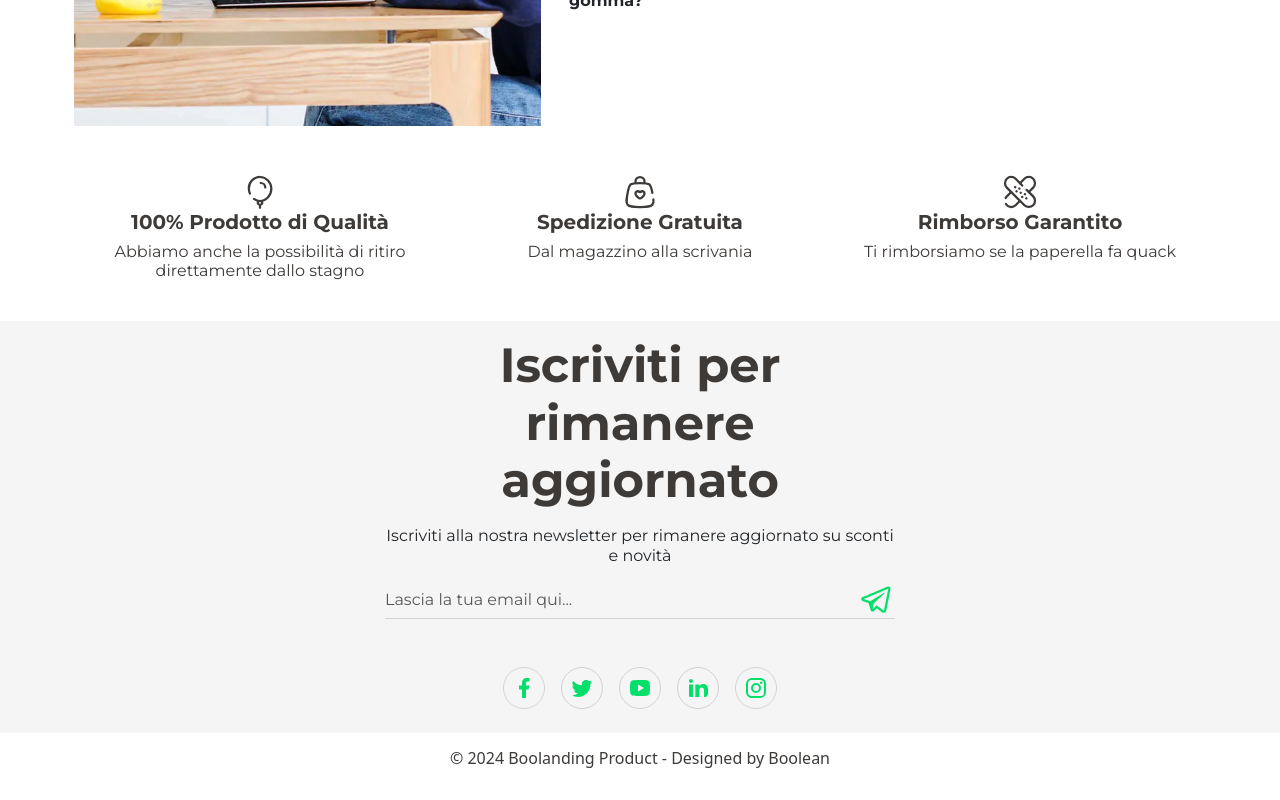
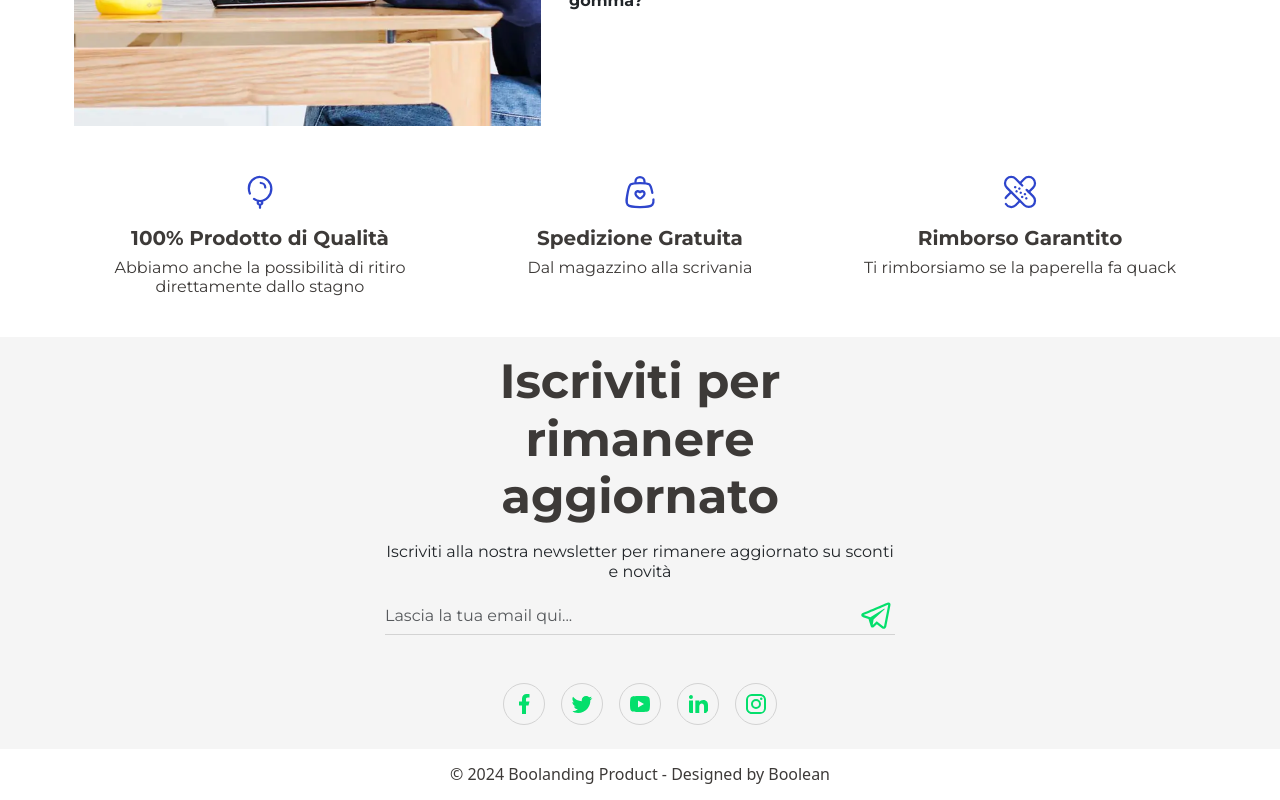
Before and after one commit to LucaCavatassi/landing-page-product, a Vue app: page / in a window 1280 px wide. Shown: the part 2397-3197 px from the top of the page. Built offline with nearby package versions, Linux system fonts and the light colour scheme.

Commit message:
feat: colored logo

```diff
--- a/src/components/subComponents/infoGraphsComponent.vue
+++ b/src/components/subComponents/infoGraphsComponent.vue
@@ -11,7 +11,7 @@
 
 <template>
     <div class="text-center">
-        <svg class="icon" width="36" height="36" fill="currentColor">
+        <svg class="icon mb-3" width="36" height="36" fill="currentColor">
             <use :xlink:href="'#' + info.logo"></use>
         </svg>
         <h5 class="fw-bold">{{ info.title }}</h5>
@@ -21,5 +21,7 @@
 
 <style scoped lang="scss">
     @import '../../style/general.scss';
-
+    .icon {
+        color: $blue;
+    }
 </style>
```
